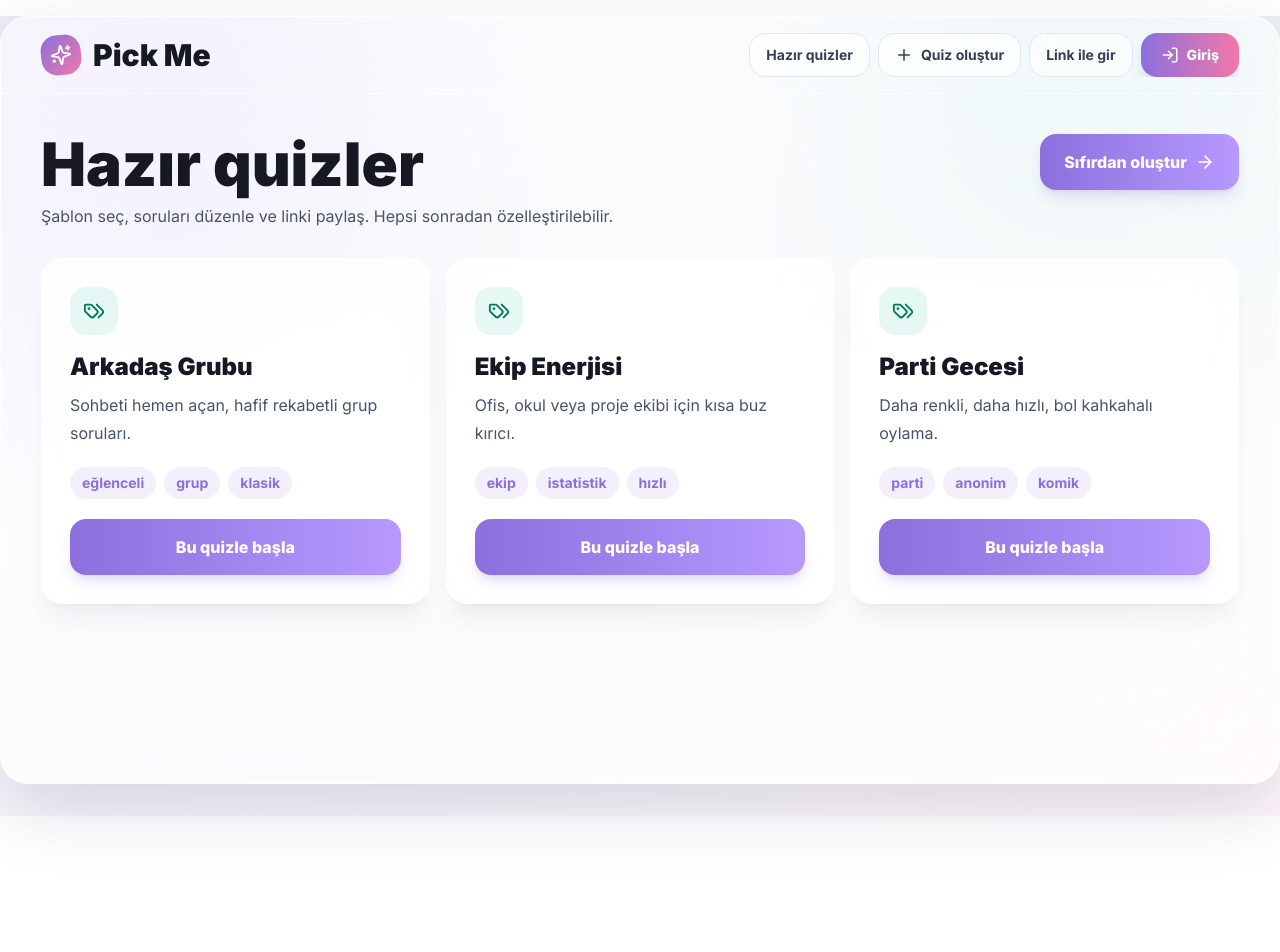
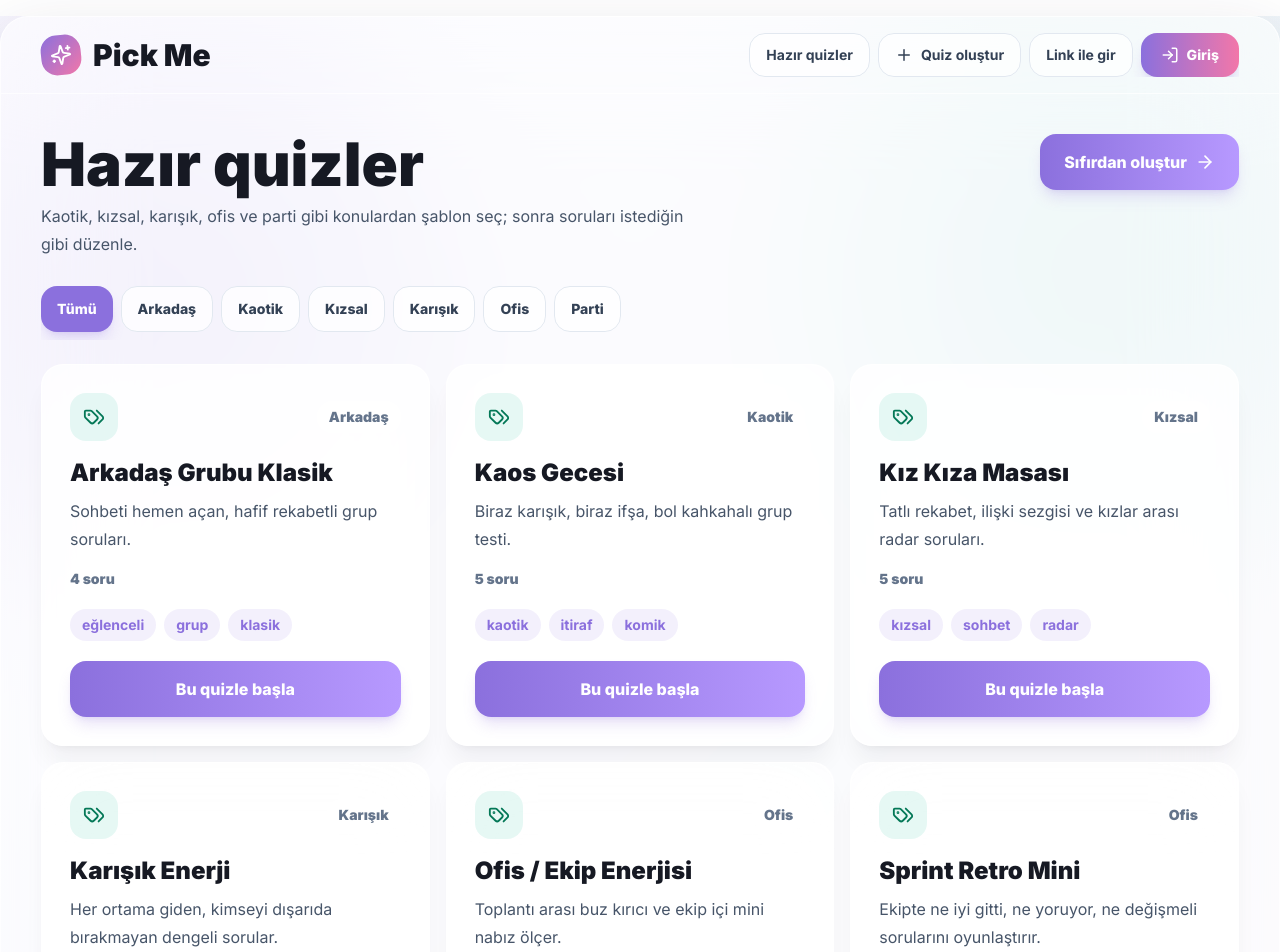
Before and after one commit to ayfermrl/pick-me, a React (Vite) app in the folder pick-me/: page /templates in a window 1280 px wide. Shown: the top 952 px of the page. Before the commit the page ends 816 px from the top, so only its background shows below. Built offline with nearby package versions, Linux system fonts and the light colour scheme; no server answers.

Commit message:
Add categorized quiz templates

```diff
--- a/pick-me/src/data/templates.ts
+++ b/pick-me/src/data/templates.ts
@@ -2,8 +2,9 @@ import type { QuizTemplate } from "../types";
 
 export const templates: QuizTemplate[] = [
   {
-    id: "friends",
-    title: "Arkadaş Grubu",
+    id: "friends-classic",
+    category: "Arkadaş",
+    title: "Arkadaş Grubu Klasik",
     description: "Sohbeti hemen açan, hafif rekabetli grup soruları.",
     tags: ["eğlenceli", "grup", "klasik"],
     participants: [],
@@ -15,20 +16,82 @@ export const templates: QuizTemplate[] = [
     ],
   },
   {
-    id: "team",
-    title: "Ekip Enerjisi",
-    description: "Ofis, okul veya proje ekibi için kısa buz kırıcı.",
-    tags: ["ekip", "istatistik", "hızlı"],
+    id: "chaos-night",
+    category: "Kaotik",
+    title: "Kaos Gecesi",
+    description: "Biraz karışık, biraz ifşa, bol kahkahalı grup testi.",
+    tags: ["kaotik", "itiraf", "komik"],
+    participants: [],
+    questions: [
+      { text: "Kim bir planı en hızlı kaosa çevirir?", answerMode: "participants" },
+      { text: "Kim yanlışlıkla herkesi ifşa eder?", answerMode: "participants" },
+      { text: "Grubun bugünkü modu ne?", answerMode: "custom", customOptions: ["Sakin kaos", "Tam felaket", "Dedikodu enerjisi", "Tatlı drama"] },
+      { text: "Kim 'ben karışmam' deyip en çok karışır?", answerMode: "participants" },
+      { text: "Bu gece en olası olay hangisi?", answerMode: "custom", customOptions: ["Yanlış kişiye mesaj", "Ani plan değişikliği", "Saatlerce konuşma", "Kimse eve dönememe"] },
+    ],
+  },
+  {
+    id: "girls-table",
+    category: "Kızsal",
+    title: "Kız Kıza Masası",
+    description: "Tatlı rekabet, ilişki sezgisi ve kızlar arası radar soruları.",
+    tags: ["kızsal", "sohbet", "radar"],
+    participants: [],
+    questions: [
+      { text: "Kim bir bakıştan her şeyi anlar?", answerMode: "participants" },
+      { text: "Kim en iyi ilişki tavsiyesi verir?", answerMode: "participants" },
+      { text: "Kim story analizinde uzman?", answerMode: "participants" },
+      { text: "Grubun ilişki radar seviyesi?", answerMode: "custom", customOptions: ["Dedektif gibi", "Bazen tutuyor", "Tamamen sezgi", "Kaçırıyoruz"] },
+      { text: "Kim alışverişte herkesi ikna eder?", answerMode: "participants" },
+    ],
+  },
+  {
+    id: "mixed-energy",
+    category: "Karışık",
+    title: "Karışık Enerji",
+    description: "Her ortama giden, kimseyi dışarıda bırakmayan dengeli sorular.",
+    tags: ["karışık", "herkes", "kolay"],
+    participants: [],
+    questions: [
+      { text: "Kim en hızlı adapte olur?", answerMode: "participants" },
+      { text: "Kim ortamı en iyi toparlar?", answerMode: "participants" },
+      { text: "Bugünkü grup enerjisi ne?", answerMode: "custom", customOptions: ["Yüksek", "Sakin", "Garip ama güzel", "Açılmayı bekliyor"] },
+      { text: "Kim en beklenmedik cevabı verir?", answerMode: "participants" },
+      { text: "Bu grubun süper gücü ne?", answerMode: "custom", customOptions: ["Mizah", "Sadakat", "Kaos yönetimi", "Yaratıcılık"] },
+    ],
+  },
+  {
+    id: "office-team",
+    category: "Ofis",
+    title: "Ofis / Ekip Enerjisi",
+    description: "Toplantı arası buz kırıcı ve ekip içi mini nabız ölçer.",
+    tags: ["ofis", "ekip", "buz kırıcı"],
     participants: [],
     questions: [
       { text: "Kim en iyi kriz çözer?", answerMode: "participants" },
       { text: "Kim en yaratıcı fikirleri getirir?", answerMode: "participants" },
       { text: "Bu ekipte en baskın çalışma modu hangisi?", answerMode: "custom", customOptions: ["Hızlı karar", "Derin analiz", "Yaratıcı kaos", "Sessiz üretim"] },
       { text: "Toplantı ritmi nasıl olmalı?", answerMode: "custom", customOptions: ["Kısa ve sık", "Uzun ve seyrek", "Tamamen asenkron", "Duruma göre"] },
+      { text: "Kim sunumu son anda kurtarır?", answerMode: "participants" },
     ],
   },
   {
-    id: "party",
+    id: "office-retro",
+    category: "Ofis",
+    title: "Sprint Retro Mini",
+    description: "Ekipte ne iyi gitti, ne yoruyor, ne değişmeli sorularını oyunlaştırır.",
+    tags: ["retro", "ekip", "iş"],
+    participants: [],
+    questions: [
+      { text: "Bu sprintte en çok kim destek oldu?", answerMode: "participants" },
+      { text: "En çok ne enerji verdi?", answerMode: "custom", customOptions: ["Net hedef", "İyi iletişim", "Hızlı çözüm", "Takım desteği"] },
+      { text: "En çok ne yavaşlattı?", answerMode: "custom", customOptions: ["Belirsizlik", "Toplantılar", "Bekleyen kararlar", "Yoğunluk"] },
+      { text: "Kim görünmez emeğiyle fark yarattı?", answerMode: "participants" },
+    ],
+  },
+  {
+    id: "party-night",
+    category: "Parti",
     title: "Parti Gecesi",
     description: "Daha renkli, daha hızlı, bol kahkahalı oylama.",
     tags: ["parti", "anonim", "komik"],
@@ -38,6 +101,50 @@ export const templates: QuizTemplate[] = [
       { text: "Kim gecenin fotoğrafçısı olur?", answerMode: "participants" },
       { text: "Gecenin modu ne olsun?", answerMode: "custom", customOptions: ["Dans", "Sohbet", "Oyun", "Karaoke"] },
       { text: "Kim en iyi hikayeyi anlatır?", answerMode: "participants" },
+      { text: "Kim herkesi eve bırakmaya çalışır?", answerMode: "participants" },
+    ],
+  },
+  {
+    id: "first-date-chaos",
+    category: "Kaotik",
+    title: "Flört Kaosu",
+    description: "Story, mesaj, görüldü ve sezgi üzerine hafif yakan sorular.",
+    tags: ["flört", "kaos", "story"],
+    participants: [],
+    questions: [
+      { text: "Kim mesaja en geç döner?", answerMode: "participants" },
+      { text: "Kim görüldü atıp sonra açıklama yapar?", answerMode: "participants" },
+      { text: "En büyük kırmızı bayrak hangisi?", answerMode: "custom", customOptions: ["Tutarsızlık", "Aşırı kıskançlık", "Sürekli eski konu", "Belirsiz konuşma"] },
+      { text: "Kim en iyi flört dedektifi?", answerMode: "participants" },
+      { text: "İdeal ilk buluşma ne?", answerMode: "custom", customOptions: ["Kahve", "Yemek", "Yürüyüş", "Konser"] },
+    ],
+  },
+  {
+    id: "roommate-life",
+    category: "Karışık",
+    title: "Ev / Yurt Hayatı",
+    description: "Ev arkadaşı, yurt ve ortak yaşam kaosunu tatlıca ölçer.",
+    tags: ["ev", "yurt", "ortak yaşam"],
+    participants: [],
+    questions: [
+      { text: "Kim bulaşığı en sona bırakır?", answerMode: "participants" },
+      { text: "Kim en düzenli görünür ama odası karışıktır?", answerMode: "participants" },
+      { text: "Ortak evin en büyük sorunu ne?", answerMode: "custom", customOptions: ["Bulaşık", "Gürültü", "Dağınıklık", "Alışveriş"] },
+      { text: "Kim gece atıştırmalığını bitirir?", answerMode: "participants" },
+    ],
+  },
+  {
+    id: "deep-friends",
+    category: "Arkadaş",
+    title: "Daha Derin Arkadaşlık",
+    description: "Komikten biraz daha samimi, grubun bağını ölçen sorular.",
+    tags: ["samimi", "arkadaş", "duygusal"],
+    participants: [],
+    questions: [
+      { text: "Kim en iyi dinleyicidir?", answerMode: "participants" },
+      { text: "Kim zor zamanda ilk aranır?", answerMode: "participants" },
+      { text: "Bu grubun en güçlü yanı ne?", answerMode: "custom", customOptions: ["Güven", "Mizah", "Destek", "Açıklık"] },
+      { text: "Kim herkesi bir arada tutar?", answerMode: "participants" },
     ],
   },
 ];
--- a/pick-me/src/pages/TemplatesPage.tsx
+++ b/pick-me/src/pages/TemplatesPage.tsx
@@ -1,14 +1,20 @@
 import { ArrowRight, Tags } from "lucide-react";
+import { useMemo, useState } from "react";
 import { Link } from "react-router-dom";
 import { templates } from "../data/templates";
 
 export function TemplatesPage() {
+  const categories = useMemo(() => ["Tümü", ...Array.from(new Set(templates.map((template) => template.category)))], []);
+  const [selectedCategory, setSelectedCategory] = useState("Tümü");
+  const visibleTemplates =
+    selectedCategory === "Tümü" ? templates : templates.filter((template) => template.category === selectedCategory);
+
   return (
     <section>
       <div className="page-head">
         <div>
           <h1>Hazır quizler</h1>
-          <p>Şablon seç, soruları düzenle ve linki paylaş. Hepsi sonradan özelleştirilebilir.</p>
+          <p>Kaotik, kızsal, karışık, ofis ve parti gibi konulardan şablon seç; sonra soruları istediğin gibi düzenle.</p>
         </div>
         <Link className="primary-button" to="/create">
           Sıfırdan oluştur
@@ -16,14 +22,35 @@ export function TemplatesPage() {
         </Link>
       </div>
 
+      <div className="mb-6 flex gap-2 overflow-x-auto pb-2">
+        {categories.map((category) => (
+          <button
+            className={`shrink-0 rounded-2xl px-4 py-3 text-sm font-extrabold transition ${
+              selectedCategory === category ? "bg-grape text-white shadow-lg shadow-grape/20" : "border border-slate-200 bg-white/75 text-slate-700"
+            }`}
+            key={category}
+            onClick={() => setSelectedCategory(category)}
+            type="button"
+          >
+            {category}
+          </button>
+        ))}
+      </div>
+
       <div className="grid gap-4 md:grid-cols-3">
-        {templates.map((template) => (
+        {visibleTemplates.map((template) => (
           <article className="panel-card flex flex-col" key={template.id}>
-            <div className="mb-4 grid h-12 w-12 place-items-center rounded-2xl bg-mint/15 text-emerald-700">
-              <Tags size={22} />
+            <div className="mb-4 flex items-center justify-between gap-3">
+              <div className="grid h-12 w-12 place-items-center rounded-2xl bg-mint/15 text-emerald-700">
+                <Tags size={22} />
+              </div>
+              <span className="rounded-full bg-white px-3 py-1.5 text-sm font-black text-slate-500">
+                {template.category}
+              </span>
             </div>
             <h2 className="text-2xl font-black">{template.title}</h2>
             <p className="mt-2 flex-1 leading-7 text-slate-600">{template.description}</p>
+            <p className="mt-4 text-sm font-black text-slate-500">{template.questions.length} soru</p>
             <div className="my-5 flex flex-wrap gap-2">
               {template.tags.map((tag) => (
                 <span className="rounded-full bg-grape/10 px-3 py-1.5 text-sm font-bold text-grape" key={tag}>
--- a/pick-me/src/types/index.ts
+++ b/pick-me/src/types/index.ts
@@ -40,6 +40,7 @@ export type QuizRoom = {
 
 export type QuizTemplate = {
   id: string;
+  category: "Kaotik" | "Kızsal" | "Karışık" | "Ofis" | "Arkadaş" | "Parti";
   title: string;
   description: string;
   tags: string[];
```
